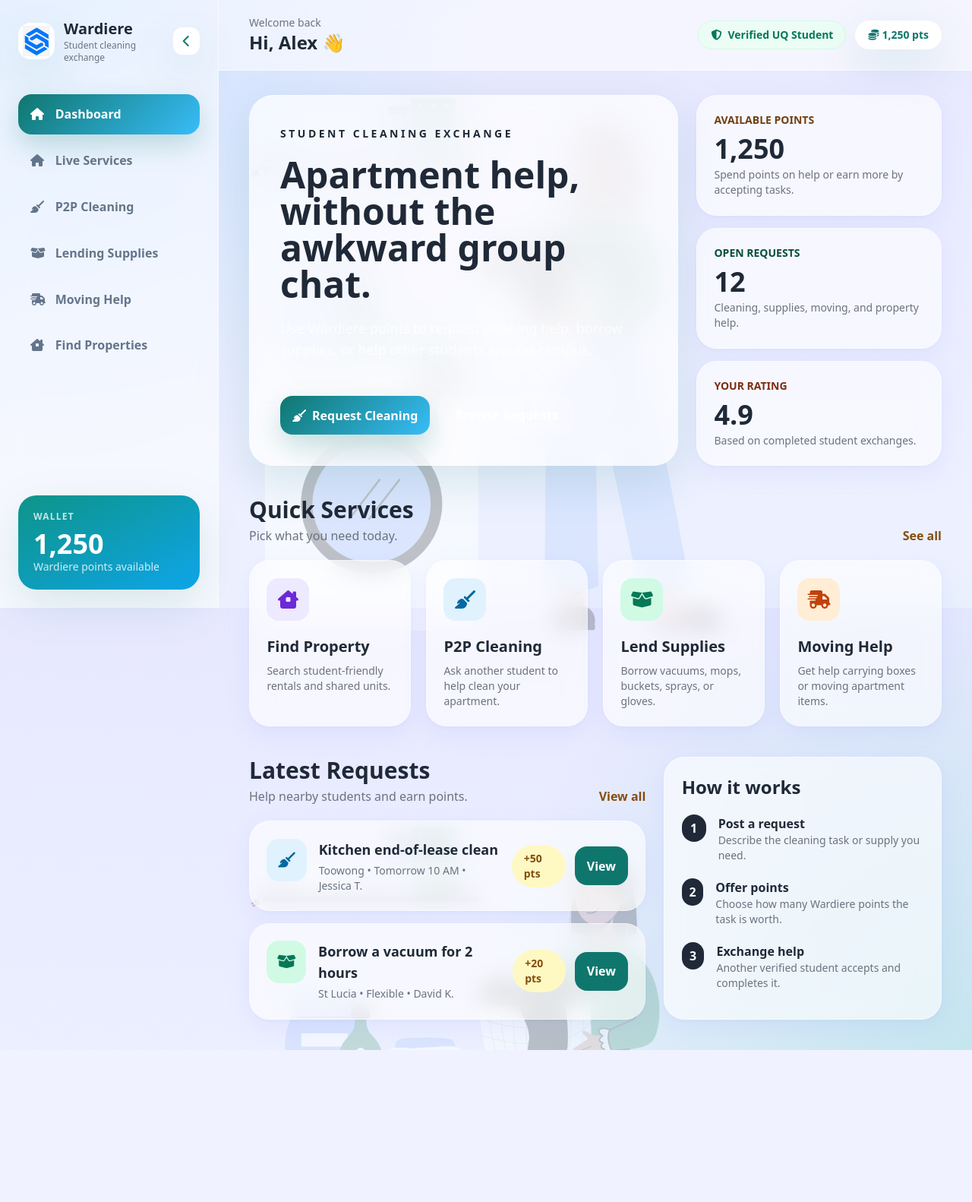
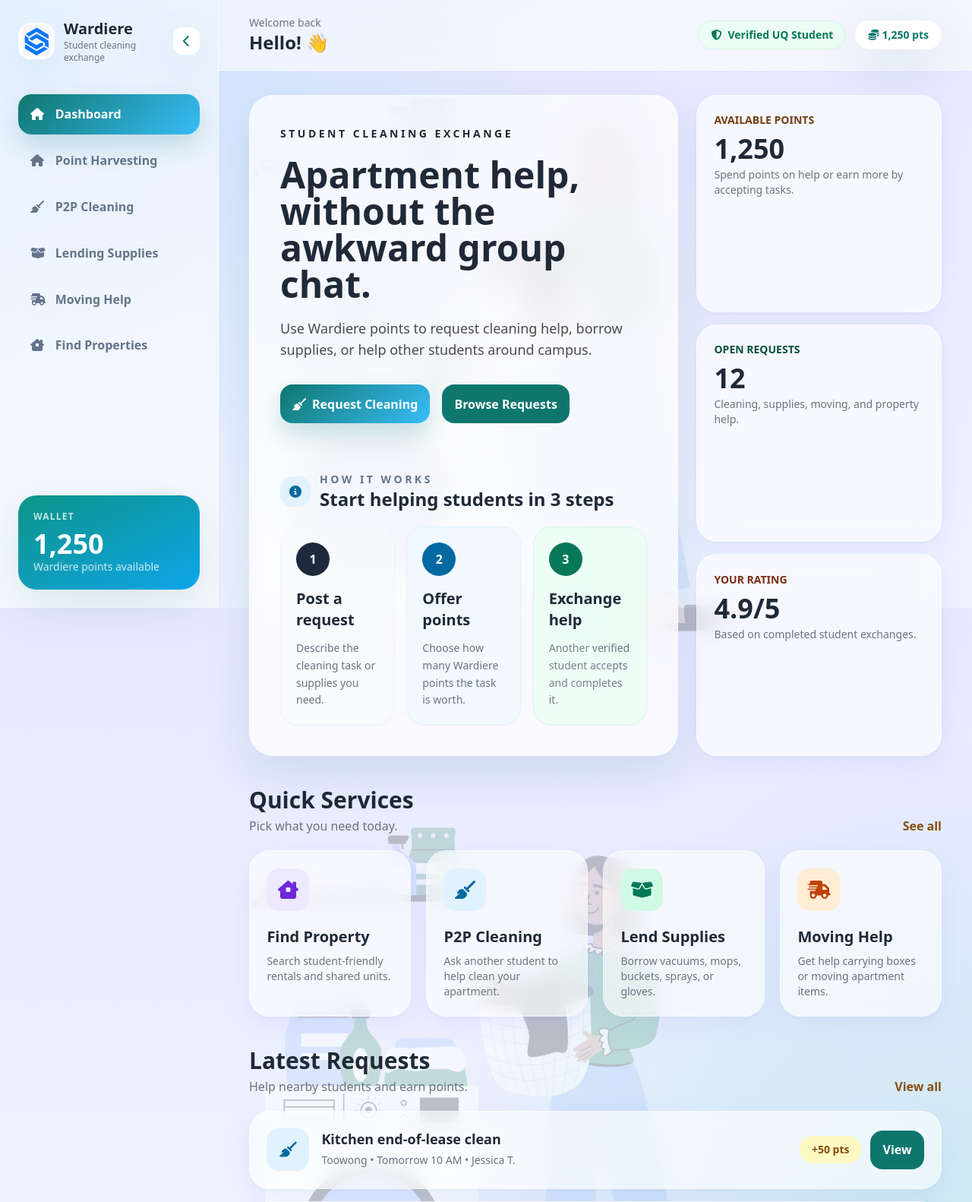
Before and after one commit to Smrithi-V/cleaning-app, a Flask app: page /dashboard in a window 1280 px wide. Shown: the top 1582 px of the page at 76% size. Before the commit the page ends 1382 px from the top, so only its background shows below. Run offline with Flask 3, Linux system fonts and the light colour scheme; some libraries are stand-ins or nearby versions.

Commit message:
review1_changed dashboard & live service

```diff
--- a/templates/base.html
+++ b/templates/base.html
@@ -59,7 +59,7 @@ FILE: templates/base.html
                 <i class="fa-solid fa-house"></i><span>Dashboard</span>
             </a>
             <a href="{{ url_for('live_services') }}" class="side-link {% if active_page == 'live_services' %}active{% endif %}">
-                <i class="fa-solid fa-house"></i><span>Live Services</span>
+                <i class="fa-solid fa-house"></i><span>Point Harvesting</span>
             </a>
 
 
@@ -83,7 +83,7 @@ FILE: templates/base.html
             <div class="max-w-7xl mx-auto px-6 lg:px-10 py-5 flex items-center justify-between">
                 <div>
                     <p class="text-sm text-muted">Welcome back</p>
-                    <h2 class="text-2xl font-black text-ink">Hi, Alex 👋</h2>
+                    <h2 class="text-2xl font-black text-ink">Hello! 👋</h2>
                 </div>
 
                 <div class="flex items-center gap-3">
--- a/templates/dashboard.html
+++ b/templates/dashboard.html
@@ -14,12 +14,83 @@ FILE: templates/dashboard.html
         <div class="relative max-w-2xl">
             <p class="text-sm text-softGold font-black uppercase tracking-[0.25em]">Student Cleaning Exchange</p>
            <h1 class="text-4xl lg:text-5xl font-black mt-5 leading-tight max-w-2xl">Apartment help, without the awkward group chat.</h1>
-            <p class="text-white/70 text-lg mt-5 max-w-xl">Use Wardiere points to request cleaning help, borrow supplies, or help other students around campus.</p>
+            <p class="text-black/70 text-lg mt-5 max-w-xl">Use Wardiere points to request cleaning help, borrow supplies, or help other students around campus.</p>
         </div>
 
-        <div class="relative flex flex-wrap gap-3 mt-8">
-            <a href="{{ url_for('p2p_cleaning') }}" class="primary-btn bg-sky-600 text-white hover:bg-sky-700 transition"><i class="fa-solid fa-broom mr-2"></i>Request Cleaning</a>
-            <a href="{{ url_for('live_services') }}" class="bg-white/10 text-white rounded-2xl px-5 py-3 font-black border border-white/10 hover:bg-white/20">Browse Requests</a>
+        <div class="flex gap-4 mt-8 flex-wrap">
+
+            <a href="{{ url_for('p2p_cleaning') }}"
+            class="primary-btn">
+                <i class="fa-solid fa-broom mr-2"></i>
+                Request Cleaning
+            </a>
+
+            <a href="{{ url_for('live_services') }}"
+            class="dark-btn">
+                Browse Requests
+            </a>
+
+            <div class="mt-12">
+
+    <div class="flex items-center gap-3 mb-5">
+        <div class="w-10 h-10 rounded-2xl bg-sky-100 text-sky-700 flex items-center justify-center">
+            <i class="fa-solid fa-circle-info"></i>
+        </div>
+
+        <div>
+            <p class="text-sm font-black uppercase tracking-[0.25em] text-slate-500">
+                How it works
+            </p>
+
+            <h3 class="text-2xl font-black text-ink">
+                Start helping students in 3 steps
+            </h3>
+        </div>
+
+        </div>
+
+        <div class="grid md:grid-cols-3 gap-4">
+
+            <div class="bg-slate-50/90 rounded-3xl p-5 border border-slate-100 shadow-sm">
+                <div class="w-11 h-11 rounded-full bg-slate-800 text-white flex items-center justify-center font-black mb-4">
+                    1
+                </div>
+
+                <h3 class="font-black text-xl">Post a request</h3>
+
+                <p class="text-sm text-muted mt-3 leading-relaxed">
+                    Describe the cleaning task or supplies you need.
+                </p>
+            </div>
+
+            <div class="bg-sky-50/90 rounded-3xl p-5 border border-sky-100 shadow-sm">
+                <div class="w-11 h-11 rounded-full bg-sky-700 text-white flex items-center justify-center font-black mb-4">
+                    2
+                </div>
+
+                <h3 class="font-black text-xl">Offer points</h3>
+
+                <p class="text-sm text-muted mt-3 leading-relaxed">
+                    Choose how many Wardiere points the task is worth.
+                </p>
+            </div>
+
+            <div class="bg-emerald-50/90 rounded-3xl p-5 border border-emerald-100 shadow-sm">
+                <div class="w-11 h-11 rounded-full bg-emerald-700 text-white flex items-center justify-center font-black mb-4">
+                    3
+                </div>
+
+                <h3 class="font-black text-xl">Exchange help</h3>
+
+                <p class="text-sm text-muted mt-3 leading-relaxed">
+                    Another verified student accepts and completes it.
+                </p>
+            </div>
+
+        </div>
+
+    </div>
+
         </div>
     </div>
 
@@ -38,7 +109,7 @@ FILE: templates/dashboard.html
 
         <article class="soft-card bg-blush/80">
             <p class="text-sm text-orange-900 font-black uppercase">Your Rating</p>
-            <h3 class="text-4xl font-black mt-2">4.9</h3>
+            <h3 class="text-4xl font-black mt-2">4.9/5</h3>
             <p class="text-sm text-muted mt-1">Based on completed student exchanges.</p>
         </article>
     </div>
@@ -90,7 +161,7 @@ FILE: templates/dashboard.html
     </div>
 </section>
 
-<section class="grid lg:grid-cols-[1fr_.7fr] gap-6 mt-10">
+<section class="mt-10">
     <div>
         <div class="flex items-end justify-between mb-5">
             <div>
@@ -134,32 +205,5 @@ FILE: templates/dashboard.html
             </article>
         </div>
     </div>
-
-    <aside class="soft-card bg-white">
-        <h2 class="text-2xl font-black">How it works</h2>
-        <div class="space-y-5 mt-5">
-            <div class="flex gap-4">
-                <span class="w-9 h-9 rounded-full bg-ink text-white flex items-center justify-center font-black">1</span>
-                <div>
-                    <h3 class="font-black">Post a request</h3>
-                    <p class="text-sm text-muted">Describe the cleaning task or supply you need.</p>
-                </div>
-            </div>
-            <div class="flex gap-4">
-                <span class="w-9 h-9 rounded-full bg-ink text-white flex items-center justify-center font-black">2</span>
-                <div>
-                    <h3 class="font-black">Offer points</h3>
-                    <p class="text-sm text-muted">Choose how many Wardiere points the task is worth.</p>
-                </div>
-            </div>
-            <div class="flex gap-4">
-                <span class="w-9 h-9 rounded-full bg-ink text-white flex items-center justify-center font-black">3</span>
-                <div>
-                    <h3 class="font-black">Exchange help</h3>
-                    <p class="text-sm text-muted">Another verified student accepts and completes it.</p>
-                </div>
-            </div>
-        </div>
-    </aside>
 </section>
 {% endblock %}
--- a/templates/live_services.html
+++ b/templates/live_services.html
@@ -3,8 +3,8 @@
 {% block title %}Live Services | Wardiere{% endblock %}
 
 {% block content %}
-<h2 class="page-title">Live Services</h2>
-<p class="page-subtitle">Browse active student requests and earn points by helping out.</p>
+<h2 class="page-title">Point Harvesting</h2>
+<p class="page-subtitle">Get your points here! Browse active student requests and earn points by helping out.</p>
 
 <div class="space-y-4">
     <article class="soft-card">
```
